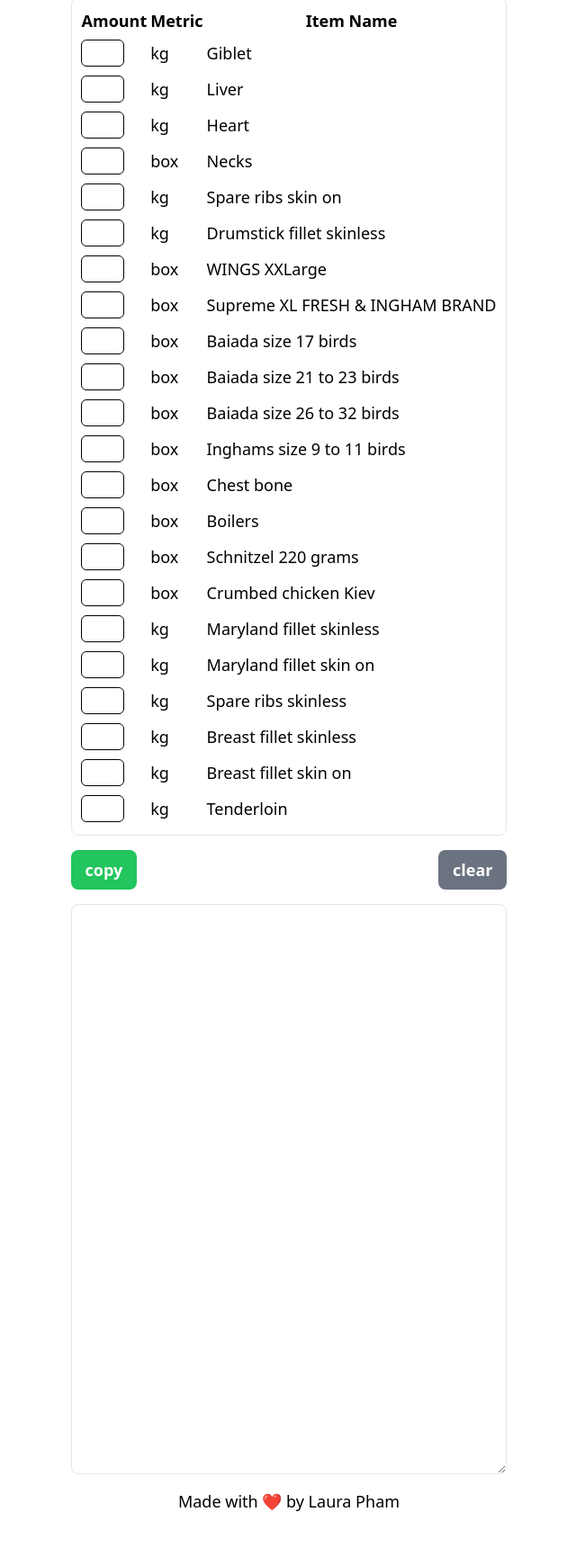
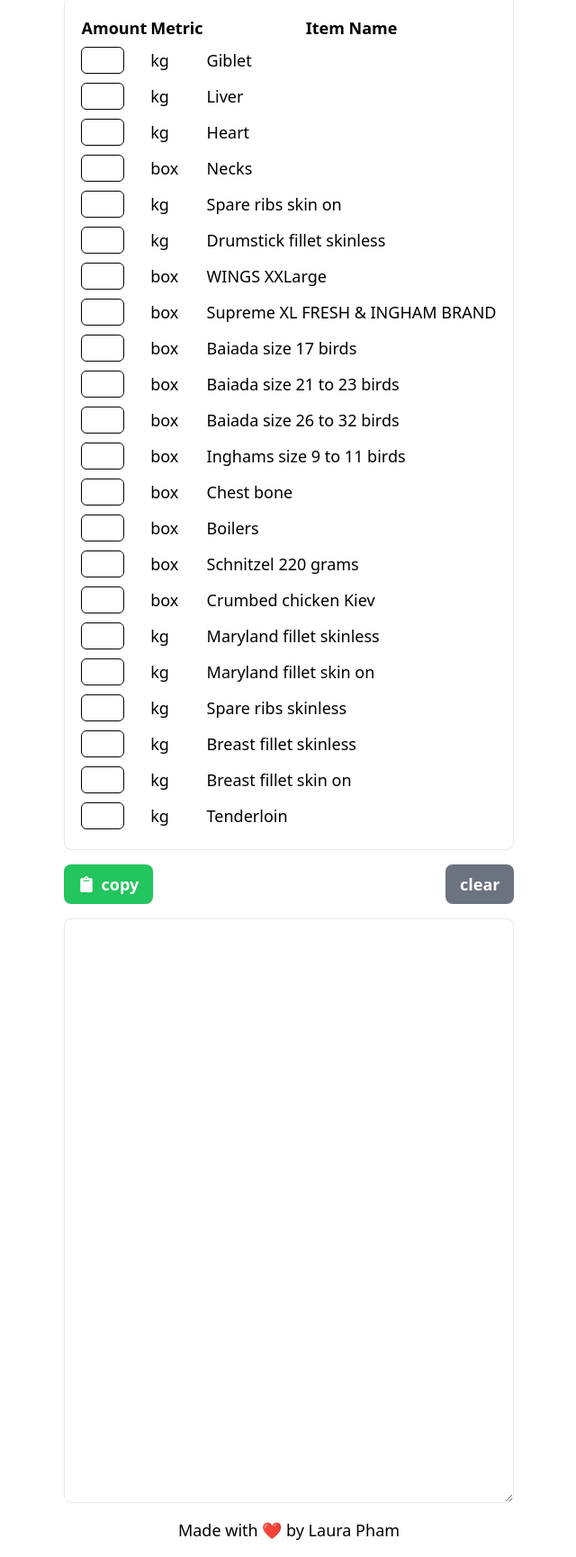
Before and after one commit to laurapham1/poultryline-order-template, a Gatsby site: page / in a window 1280 px wide. Shown: the part 67-1798 px from the top of the page at 90% size, without its empty margins (319-959 px from the left). Before the commit the page ends 1766 px from the top, so only its background shows below. Built offline with nearby package versions, Linux system fonts and the light colour scheme; Gatsby itself is replaced by a stand-in of ours.

Commit message:
add react icons and increase input font size

```diff
--- a/package.json
+++ b/package.json
@@ -15,13 +15,15 @@
     "clean": "gatsby clean"
   },
   "dependencies": {
+    "@react-icons/all-files": "^4.1.0",
     "gatsby": "^5.7.0",
     "gatsby-plugin-manifest": "^5.8.0",
     "gatsby-plugin-postcss": "^6.10.0",
     "node": "^18.15.0",
     "postcss": "^8.4.23",
     "react": "^18.2.0",
-    "react-dom": "^18.2.0"
+    "react-dom": "^18.2.0",
+    "react-icons": "^4.8.0"
   },
   "devDependencies": {
     "autoprefixer": "^10.4.14",
--- a/src/pages/index.js
+++ b/src/pages/index.js
@@ -1,5 +1,6 @@
 import * as React from "react"
 import {useState, useEffect} from 'react'
+import { FaClipboard, FaCheck } from "react-icons/fa"
 
 const orderList = [
   {
@@ -176,7 +177,7 @@ const IndexPage = () => {
     <main className="flex items-center justify-center flex-col gap-4 m-4 text-lg">
       <h1 className="text-2xl font-bold">PoultryLine Order Template 🐔</h1>
       <div id="page-content" className="flex justify-center flex-col gap-4">
-        <table className="border rounded-lg border-separate p-2">
+        <table className="border rounded-lg border-separate p-4">
             <tr>
               <th>Amount</th>
               <th>Metric</th>
@@ -185,17 +186,17 @@ const IndexPage = () => {
             {itemList.map((item, index) => {
               return(
               <tr>
-              <input className="border border-black rounded-md my-1 w-12 text-lg text-center" type="number" min="0" id={index} name="item-amount" onChange={handleInputBlur} onWheel={(e) => e.target.blur()}/>
+              <input className="border border-black rounded-md my-1 w-12 text-xl text-center" type="number" min="0" id={index} name="item-amount" onChange={handleInputBlur} onWheel={(e) => e.target.blur()}/>
               <td name="item-metric">{item.metric}</td>
               <td name="item-name">{item.name}</td>
             </tr>)
             })}
           </table>
         <div className="flex justify-between w-full">
-          <button onClick={handleClickCopy} className="bg-green-500 hover:bg-green-700 text-white font-bold py-2 px-4 rounded-lg" >{isCopyClicked ? 'COPIED!' : 'copy'}</button>
+          <button onClick={handleClickCopy} className="bg-green-500 hover:bg-green-700 text-white font-bold py-2 px-4 rounded-lg flex flex-row items-center gap-2" >{!isCopyClicked ? <FaClipboard/> : <FaCheck/>}{isCopyClicked ? 'copied!' : 'copy'}</button>
           <button onClick={handleClickClear} className="bg-gray-500 hover:bg-gray-700 text-white font-bold py-2 px-4 rounded-lg" >clear</button>
         </div>
-        <textarea className="border rounded-lg w-full p-2" id="template-text" name="template-text" rows={itemList.length} value={templateText} contenteditable='false' />
+        <textarea className="border rounded-lg w-full p-4" id="template-text" name="template-text" rows={itemList.length} value={templateText} contenteditable='false' />
       </div>
       <p>Made with ❤️ by Laura Pham</p>
     </main>
```
Also changed, not shown: 1 other file.
